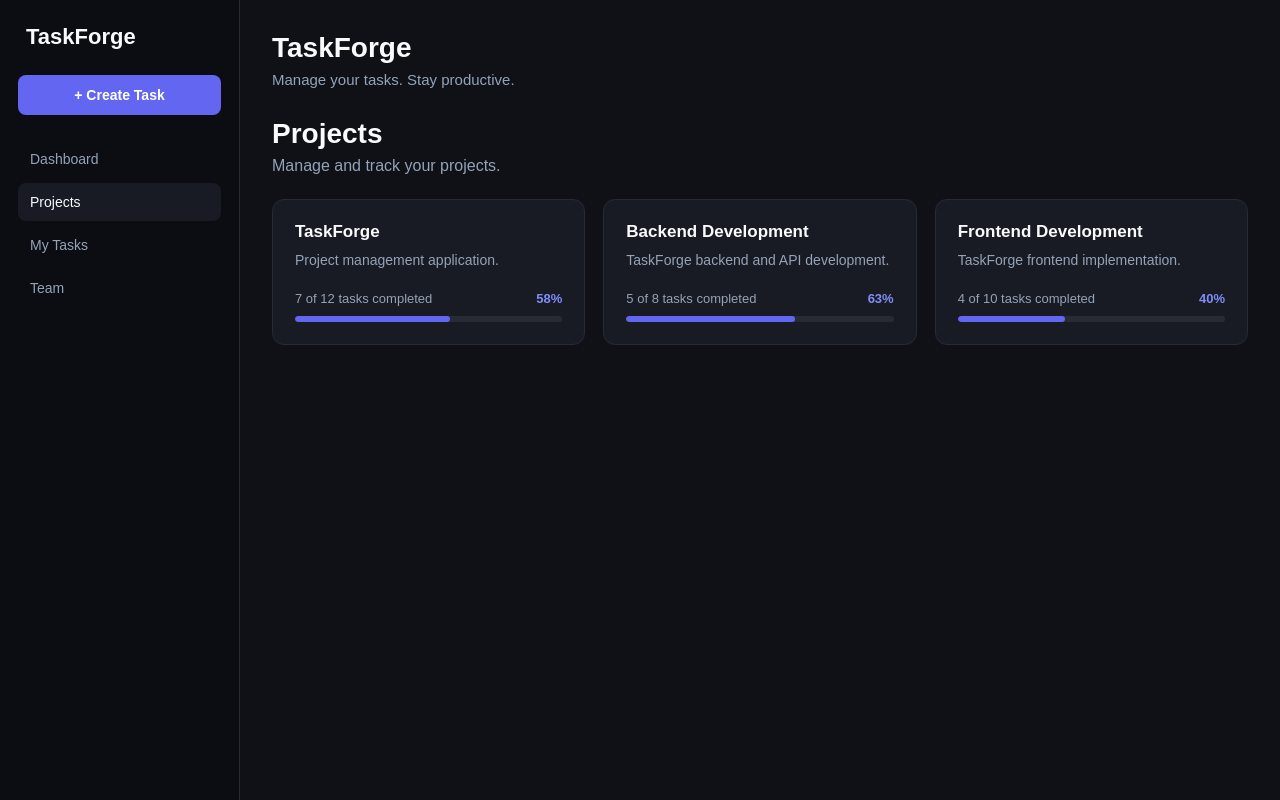
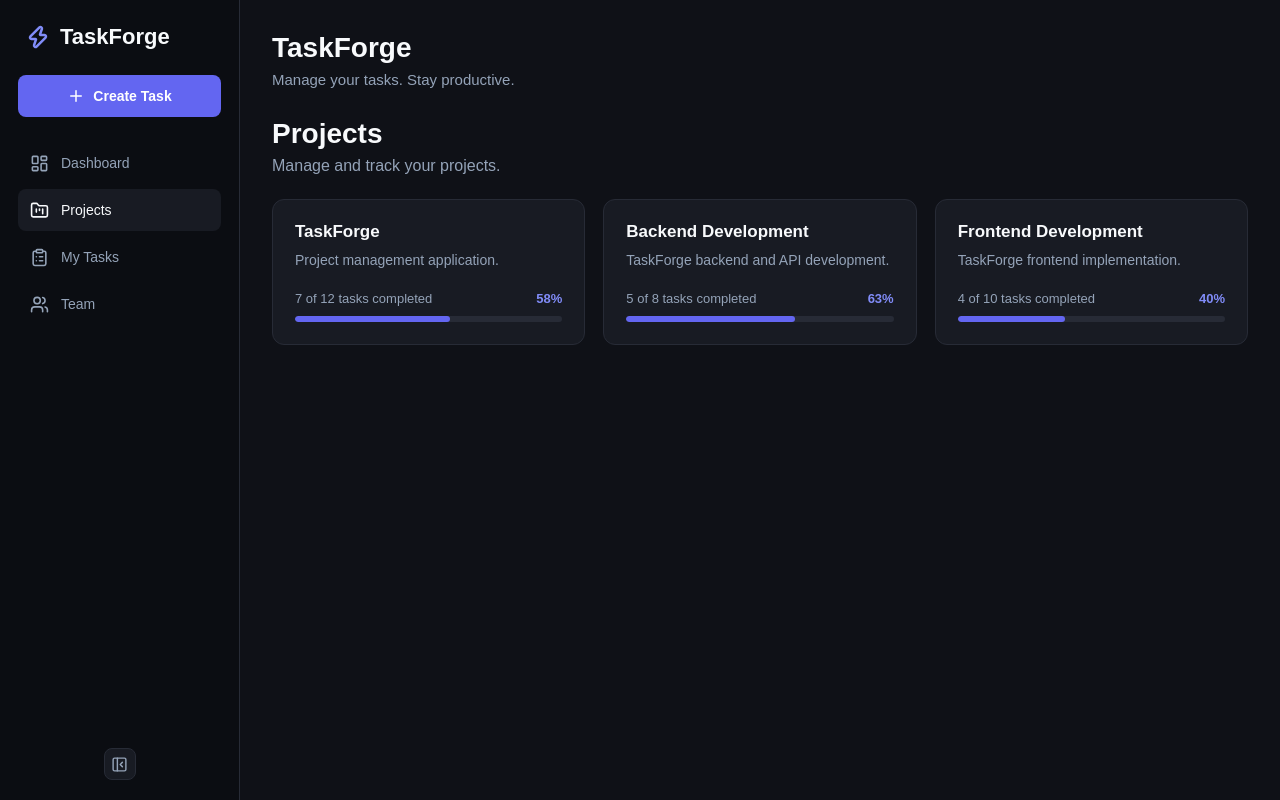
Before and after one commit to Chethiya-Bandara/TaskForge, a React app in the folder frontend/: page /projects in a window 1280 px wide. Built offline with nearby package versions, Linux system fonts and the light colour scheme; the HTML template or start-up script is replaced by a standard one.

Commit message:
Add collapsable sidebar

```diff
--- a/frontend/package.json
+++ b/frontend/package.json
@@ -10,6 +10,9 @@
     "preview": "vite preview"
   },
   "dependencies": {
+    "@gsap/react": "^2.1.2",
+    "gsap": "^3.15.0",
+    "lucide-react": "^1.42.0",
     "react": "^19.2.6",
     "react-dom": "^19.2.6",
     "react-router-dom": "^7.18.3"
--- a/frontend/src/components/Sidebar.jsx
+++ b/frontend/src/components/Sidebar.jsx
@@ -1,82 +1,213 @@
-import { useState } from "react";
+import { useState, useRef } from "react";
 import { NavLink } from "react-router-dom";
+import gsap from "gsap";
 
-function NavItem({ to, children }) {
+import {
+  Zap,
+  Plus,
+  LayoutDashboard,
+  FolderKanban,
+  ClipboardList,
+  Users,
+  PanelLeftClose,
+  PanelLeftOpen,
+} from "lucide-react";
+
+function NavItem({ to, icon: Icon, children, collapsed }) {
   const [isHovered, setIsHovered] = useState(false);
 
   return (
     <NavLink
       to={to}
+      title={collapsed ? children : undefined}
       onMouseEnter={() => setIsHovered(true)}
       onMouseLeave={() => setIsHovered(false)}
       style={({ isActive }) => ({
-        padding: "11px 12px",
+        display: "flex",
+        alignItems: "center",
+        justifyContent: collapsed ? "center" : "flex-start",
+
+        width: "100%",
+        height: "42px",
+
+        padding: collapsed ? "0" : "0 12px",
+
         borderRadius: "8px",
+
         color: isActive || isHovered ? "#f8fafc" : "#94a3b8",
+
         background:
           isActive || isHovered ? "#181b23" : "transparent",
+
         textDecoration: "none",
+
         fontSize: "14px",
+
         transition: "all 0.2s ease",
+
+        gap: "12px",
+
+        overflow: "hidden",
+
+        boxSizing: "border-box",
       })}
     >
+      <Icon
+        size={19}
+        strokeWidth={2}
+        style={{
+          flexShrink: 0,
+        }}
+      />
+
+      {!collapsed && (
+        <span
+          style={{
+            whiteSpace: "nowrap",
+          }}
+        >
           {children}
+        </span>
+      )}
     </NavLink>
   );
 }
 
 function Sidebar() {
+  const [collapsed, setCollapsed] = useState(false);
   const [buttonHovered, setButtonHovered] = useState(false);
+
+  const sidebarRef = useRef(null);
+
+  const toggleSidebar = () => {
+    const newCollapsed = !collapsed;
+
+    gsap.to(sidebarRef.current, {
+      width: newCollapsed ? "72px" : "240px",
+      duration: 0.4,
+      ease: "power2.inOut",
+    });
+
+    setCollapsed(newCollapsed);
+  };
 
   return (
     <aside
+      ref={sidebarRef}
       style={{
         width: "240px",
         minHeight: "100vh",
         flexShrink: 0,
+
         padding: "24px 18px",
+
         background: "#0b0d12",
+
         borderRight: "1px solid #272b36",
+
         display: "flex",
         flexDirection: "column",
+
+        position: "relative",
+
+        overflow: "hidden",
+
+        boxSizing: "border-box",
       }}
     >
       {/* Logo */}
+      <div
+        style={{
+          display: "flex",
+          alignItems: "center",
+
+          justifyContent: collapsed
+            ? "center"
+            : "flex-start",
+
+          gap: "10px",
+
+          marginBottom: "25px",
+
+          paddingLeft: collapsed ? "0" : "8px",
+        }}
+      >
+        <Zap
+          size={24}
+          color="#818cf8"
+          strokeWidth={2.5}
+          style={{
+            flexShrink: 0,
+          }}
+        />
+
+        {!collapsed && (
           <h2
             style={{
-          margin: "0 0 25px",
-          paddingLeft: "8px",
+              margin: 0,
               fontSize: "22px",
               color: "#f8fafc",
+              whiteSpace: "nowrap",
             }}
           >
             TaskForge
           </h2>
+        )}
+      </div>
 
       {/* Create Task */}
       <button
         onMouseEnter={() => setButtonHovered(true)}
         onMouseLeave={() => setButtonHovered(false)}
+        title={collapsed ? "Create Task" : undefined}
         style={{
-          width: "100%",
-          padding: "12px 15px",
+          width: collapsed ? "40px" : "100%",
+          height: "42px",
+
+          margin: "0 auto",
+
+          padding: 0,
+
           border: "none",
           borderRadius: "8px",
-          background: buttonHovered ? "#818cf8" : "#6366f1",
+
+          background: buttonHovered
+            ? "#818cf8"
+            : "#6366f1",
+
           color: "#ffffff",
+
+          cursor: "pointer",
+
+          display: "flex",
+          alignItems: "center",
+          justifyContent: "center",
+
+          gap: "8px",
+
+          transition: "background 0.2s ease",
+
+          flexShrink: 0,
+        }}
+      >
+        <Plus
+          size={18}
+          style={{
+            flexShrink: 0,
+          }}
+        />
+
+        {!collapsed && (
+          <span
+            style={{
               fontSize: "14px",
               fontWeight: 600,
-          cursor: "pointer",
-          transition: "all 0.2s ease",
-          transform: buttonHovered
-            ? "translateY(-1px)"
-            : "translateY(0)",
-          boxShadow: buttonHovered
-            ? "0 6px 15px rgba(99, 102, 241, 0.25)"
-            : "none",
+              whiteSpace: "nowrap",
             }}
           >
-        + Create Task
+            Create Task
+          </span>
+        )}
       </button>
 
       {/* Navigation */}
@@ -88,11 +219,76 @@ function Sidebar() {
           marginTop: "25px",
         }}
       >
-        <NavItem to="/">Dashboard</NavItem>
-        <NavItem to="/projects">Projects</NavItem>
-        <NavItem to="/tasks">My Tasks</NavItem>
-        <NavItem to="/team">Team</NavItem>
+        <NavItem
+          to="/"
+          icon={LayoutDashboard}
+          collapsed={collapsed}
+        >
+          Dashboard
+        </NavItem>
+
+        <NavItem
+          to="/projects"
+          icon={FolderKanban}
+          collapsed={collapsed}
+        >
+          Projects
+        </NavItem>
+
+        <NavItem
+          to="/tasks"
+          icon={ClipboardList}
+          collapsed={collapsed}
+        >
+          My Tasks
+        </NavItem>
+
+        <NavItem
+          to="/team"
+          icon={Users}
+          collapsed={collapsed}
+        >
+          Team
+        </NavItem>
       </nav>
+
+      {/* Collapse Button */}
+      <button
+        onClick={toggleSidebar}
+        title={collapsed ? "Expand sidebar" : "Collapse sidebar"}
+        style={{
+          position: "absolute",
+
+          bottom: "20px",
+          left: "50%",
+
+          transform: "translateX(-50%)",
+
+          width: "32px",
+          height: "32px",
+
+          border: "1px solid #272b36",
+          borderRadius: "8px",
+
+          background: "#181b23",
+
+          color: "#94a3b8",
+
+          cursor: "pointer",
+
+          display: "flex",
+          alignItems: "center",
+          justifyContent: "center",
+
+          padding: 0,
+        }}
+      >
+        {collapsed ? (
+          <PanelLeftOpen size={17} />
+        ) : (
+          <PanelLeftClose size={17} />
+        )}
+      </button>
     </aside>
   );
 }
--- a/frontend/src/pages/Dashboard.jsx
+++ b/frontend/src/pages/Dashboard.jsx
@@ -1,11 +1,60 @@
+import { useRef } from "react";
+import gsap from "gsap";
+import { useGSAP } from "@gsap/react";
+
 import StatCard from "../components/StatCard";
 import TaskCard from "../components/TaskCard";
 
 function Dashboard() {
+  const container = useRef();
+
+  useGSAP(
+    () => {
+      // Welcome animation
+      gsap.from(".welcome-section", {
+        opacity: 0,
+        y: -20,
+        duration: 0.7,
+        ease: "power2.out",
+      });
+
+      // Statistics cards
+      gsap.from(".stat-card", {
+        opacity: 0,
+        y: 25,
+        duration: 0.6,
+        stagger: 0.12,
+        delay: 0.2,
+        ease: "power2.out",
+      });
+
+      // Recent tasks section
+      gsap.from(".recent-tasks", {
+        opacity: 0,
+        y: 30,
+        duration: 0.7,
+        delay: 0.5,
+        ease: "power2.out",
+      });
+
+      // Individual task cards
+      gsap.from(".task-card", {
+        opacity: 0,
+        x: -20,
+        duration: 0.5,
+        stagger: 0.1,
+        delay: 0.7,
+        ease: "power2.out",
+      });
+    },
+    { scope: container }
+  );
+
   return (
-    <div>
+    <div ref={container}>
       {/* Welcome */}
       <section
+        className="welcome-section"
         style={{
           padding: "24px 28px",
           marginBottom: "24px",
@@ -39,27 +88,34 @@ function Dashboard() {
           marginBottom: "30px",
         }}
       >
+        <div className="stat-card">
           <StatCard
             icon="📋"
             value="12"
             label="Total Tasks"
           />
+        </div>
 
+        <div className="stat-card">
           <StatCard
             icon="⏳"
             value="5"
             label="In Progress"
           />
+        </div>
 
+        <div className="stat-card">
           <StatCard
             icon="✅"
             value="7"
             label="Completed"
           />
+        </div>
       </section>
 
       {/* Recent Tasks */}
       <section
+        className="recent-tasks"
         style={{
           padding: "24px",
           background: "#181b23",
@@ -99,23 +155,29 @@ function Dashboard() {
         </div>
 
         <div>
+          <div className="task-card">
             <TaskCard
               title="Design dashboard UI"
               project="TaskForge Project"
               status="In Progress"
             />
+          </div>
 
+          <div className="task-card">
             <TaskCard
               title="Set up database"
               project="Backend Development"
               status="Completed"
             />
+          </div>
 
+          <div className="task-card">
             <TaskCard
               title="Implement authentication"
               project="Backend Development"
               status="Pending"
             />
+          </div>
         </div>
       </section>
     </div>
```
Also changed, not shown: 1 other file (tests, documents, lock files or other folders). Lines whose indentation alone changed are shown as unchanged.
